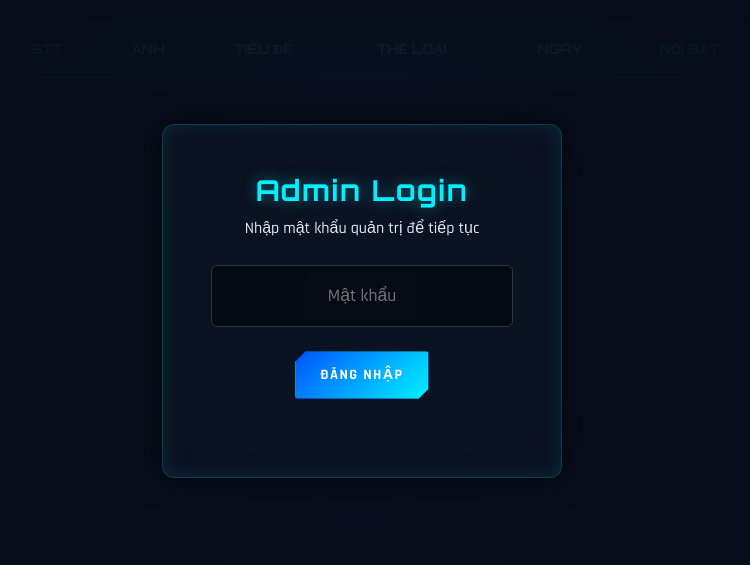
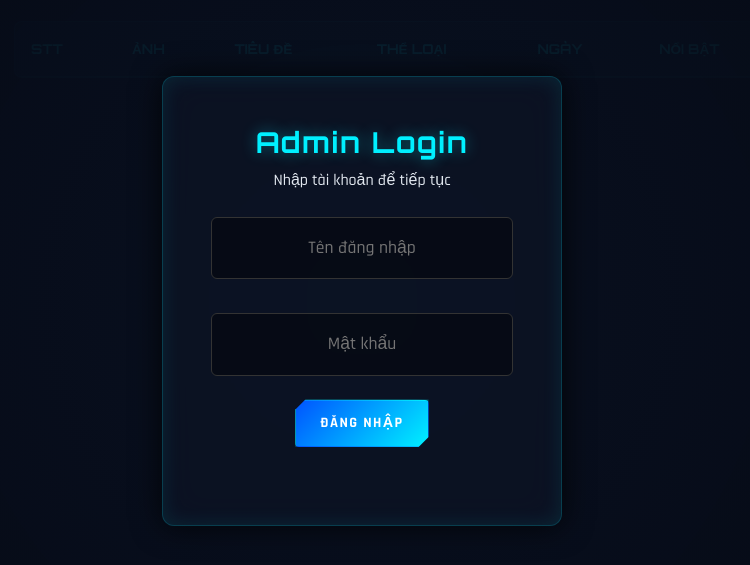
Before and after one commit to vuhoangannam345-cmd/Nam-Launcher-Game, a plain HTML site: page admin.html in a window 1280 px wide. Shown: the part 99-664 px from the top of the page, without its empty margins (278-1028 px from the left). Drawn offline with Linux system fonts and the light colour scheme.

Commit message:
Update admin.html

```diff
--- a/admin.html
+++ b/admin.html
@@ -22,8 +22,15 @@
   <div class="login-screen" id="login-screen">
     <div class="login-box">
       <h1>Admin Login</h1>
-      <p class="muted">Nhập mật khẩu quản trị để tiếp tục</p>
+      <p class="muted">Nhập tài khoản để tiếp tục</p>
       <form id="login-form" autocomplete="off">
+        <input
+          type="text"
+          id="login-username"
+          placeholder="Tên đăng nhập"
+          required
+          style="margin-bottom: 10px;"
+        />
         <input
           type="password"
           id="login-password"
@@ -208,16 +215,13 @@
         </div>
       </section>
 
-      <!-- ========================================== -->
-      <!-- TAB MỚI: HUẤN LUYỆN AI                     -->
-      <!-- ========================================== -->
+      <!-- TAB: HUẤN LUYỆN AI -->
       <section class="tab-panel" data-panel="ai-trainer">
         <div class="panel-header">
           <h2>Phòng Huấn Luyện AI</h2>
         </div>
 
         <div style="display: flex; gap: 20px; height: calc(100vh - 200px); flex-wrap: wrap;">
-          <!-- CỘT CẤU HÌNH -->
           <div class="admin-form" style="flex: 1; min-width: 300px; display: flex; flex-direction: column; gap: 15px; overflow-y: auto; margin: 0; max-width: none;">
             <label>
               Cloudflare Worker URL (Link AI của bạn)
@@ -228,13 +232,12 @@
               <textarea id="ai-system-prompt" rows="5" placeholder="Bạn là trợ lý ảo của Nam Gaming"></textarea>
             </label>
             <label>
-              Dữ liệu nạp vào (Knowledge Base - Danh sách game, nội quy...)
-              <textarea id="ai-knowledge" rows="8" placeholder="Danh sách game dựa vào sitemap.xml qua link sau : "https://namgmvn.pages.dev/sitemap.xml/"></textarea>
+              Dữ liệu nạp vào (Knowledge Base)
+              <textarea id="ai-knowledge" rows="8" placeholder="Danh sách game..."></textarea>
             </label>
             <button class="btn btn-primary" id="btn-save-ai-config">💾 Lưu Cấu Hình AI</button>
           </div>
 
-          <!-- CỘT TEST CHAT -->
           <div style="flex: 1; min-width: 300px; border: 1px solid var(--border); border-radius: 8px; display: flex; flex-direction: column; background: var(--bg-panel);">
             <div style="padding: 15px; border-bottom: 1px solid var(--border); color: var(--primary); font-weight: bold; font-family: 'Orbitron';">Test Chat AI</div>
             <div id="ai-test-messages" style="flex: 1; padding: 15px; overflow-y: auto; display: flex; flex-direction: column; gap: 10px;">
@@ -247,7 +250,6 @@
           </div>
         </div>
       </section>
-      <!-- ========================================== -->
 
       <!-- TAB: SITE -->
       <section class="tab-panel" data-panel="site">
```
